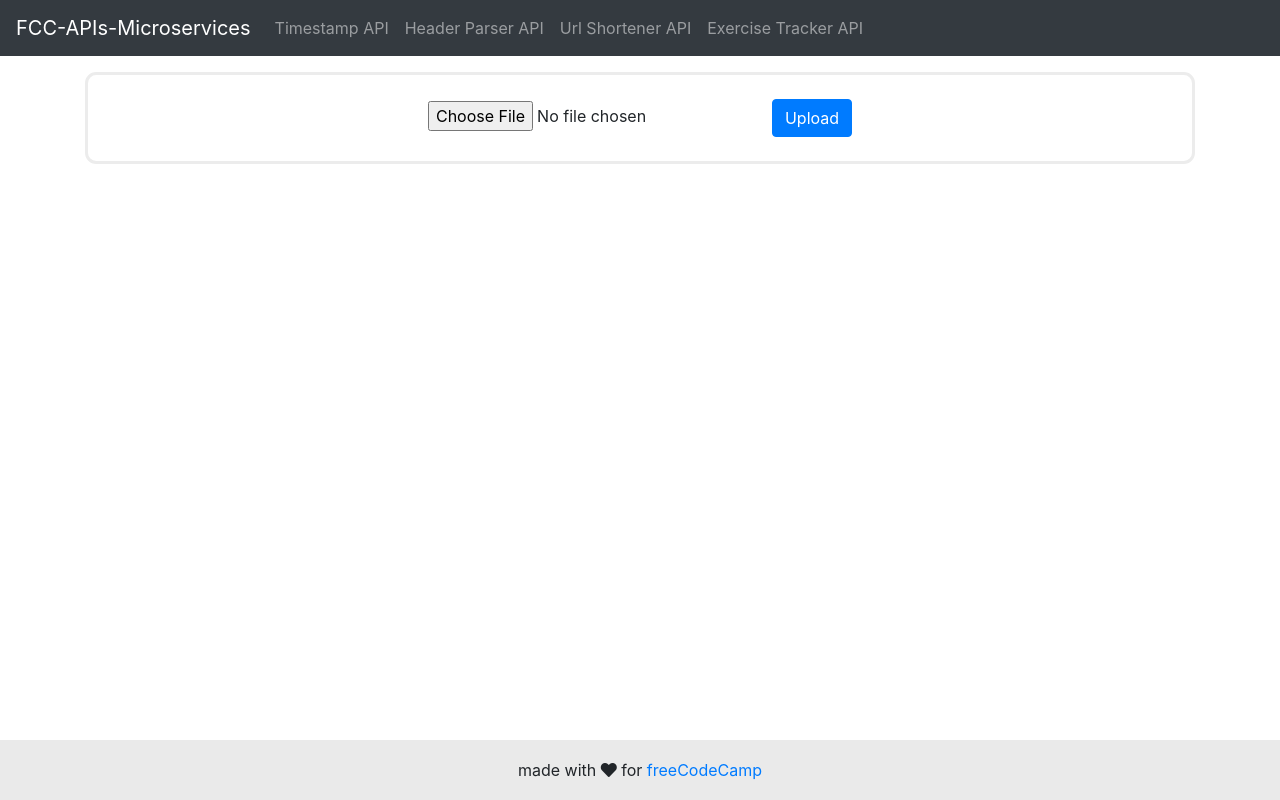
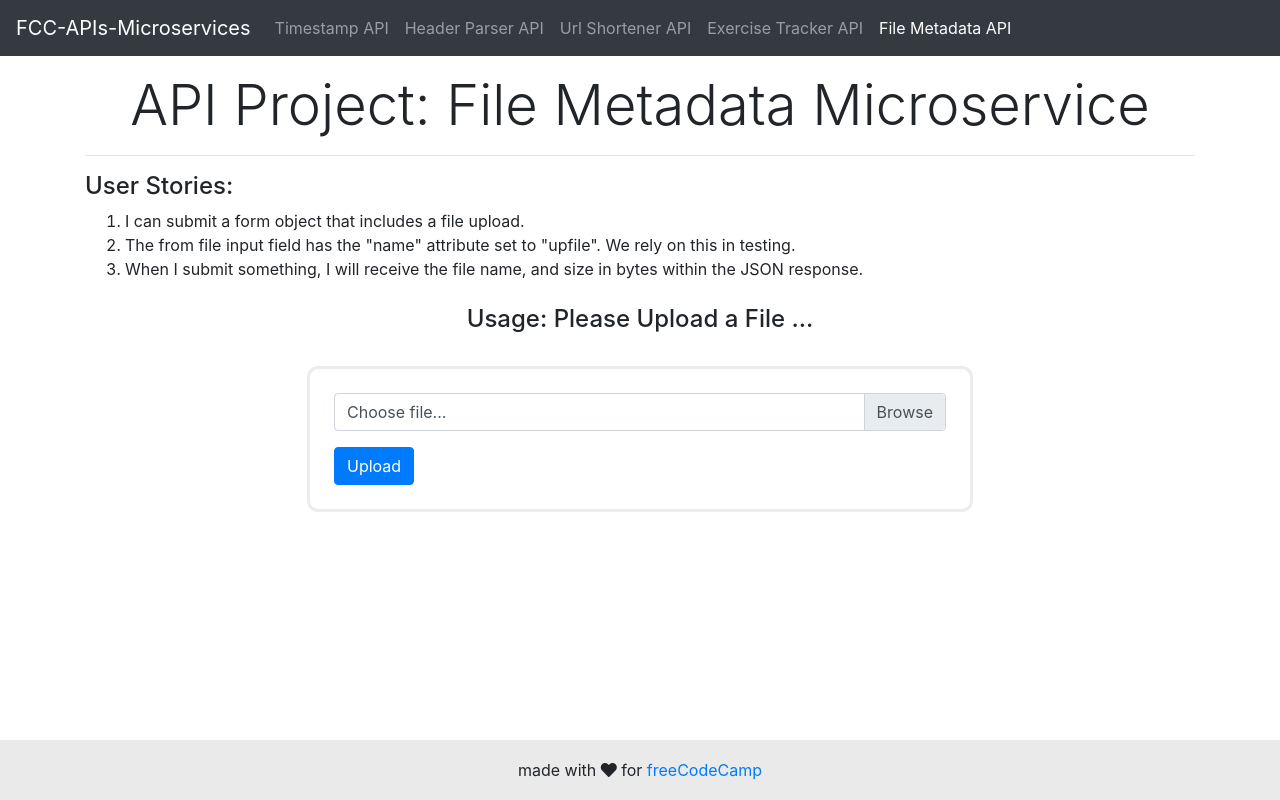
Before and after one commit to uptonm/fcc-apis-microservices-projects, a React (Create React App) app in the folder client/: page /file in a window 1280 px wide. Built offline with nearby package versions, Linux system fonts and the light colour scheme.

Commit message:
update ui

```diff
--- a/client/src/components/FileMetadata.js
+++ b/client/src/components/FileMetadata.js
@@ -1,38 +1,61 @@
-import React, { Component } from 'react';
-import axios from 'axios';
+import React, { Component } from "react";
 
 class FileMetadata extends Component {
   state = {
-    file: null
+    label: "Choose file..."
   };
-  handleSubmit = async event => {
+  handleChange = event => {
     event.preventDefault();
-    if (this.state.file) {
-      const res = await axios.post('/api/file/upload', this.state.file);
-      console.log(res);
-    }
-  };
-  handleChange = async event => {
-    event.preventDefault();
-    await this.setState({ file: event.target.value });
+    this.setState({ label: event.target.value });
   };
   render() {
     return (
-      <div className="container text-center">
+      <div className="container">
+        <h1 className="display-4 text-center">
+          API Project: File Metadata Microservice{" "}
+        </h1>
+        <hr />
+        <h4>User Stories: </h4>
+        <ol style={{ margin: "0 auto" }}>
+          <li>I can submit a form object that includes a file upload. </li>
+          <li>
+            The from file input field has the "name" attribute set to "upfile".
+            We rely on this in testing.{" "}
+          </li>
+          <li>
+            When I submit something, I will receive the file name, and size in
+            bytes within the JSON response.
+          </li>
+        </ol>
+        <br />
+        <h4 className="text-center">Usage: Please Upload a File ...</h4>
+        <br />
         <form
-          action="/profile"
-          method="post"
-          enctype="multipart/form-data"
+          action="/api/file/upload"
+          method="POST"
+          encType="multipart/form-data"
           className="bd-example"
-          onSubmit={this.handleSubmit.bind(this)}
+          style={{ margin: "0 auto", width: "60%" }}
         >
-          <input
-            type="file"
-            name="avatar"
-            value={this.state.file}
-            onChange={this.handleChange.bind(this)}
-          />
-          <button className="btn btn-primary" type="submit">
+          <div className="custom-file">
+            <input
+              id="file"
+              type="file"
+              name="file"
+              className="custom-file-input"
+              onChange={this.handleChange.bind(this)}
+            />
+            <label className="custom-file-label" htmlFor="file">
+              {this.state.label}
+            </label>
+          </div>
+
+          <button
+            className="btn btn-primary"
+            id="button"
+            type="submit"
+            style={{ marginTop: "1em" }}
+          >
             Upload
           </button>
         </form>
--- a/client/src/components/Navbar.js
+++ b/client/src/components/Navbar.js
@@ -49,6 +49,15 @@ export default () => {
               Exercise Tracker API
             </NavLink>
           </li>
+          <li className="nav-item">
+            <NavLink
+              className="nav-link"
+              activeClassName="nav-link active"
+              to="/file"
+            >
+              File Metadata API
+            </NavLink>
+          </li>
         </ul>
       </div>
     </nav>
--- a/client/src/components/index.css
+++ b/client/src/components/index.css
@@ -16,6 +16,10 @@
   border-width: 0.2rem;
   border-radius: 0.7em;
 }
+.center-list {
+  display: flex;
+  justify-content: center;
+}
 .float-top-right {
   position: absolute;
   top: 0.6em;
```
Also changed, not shown: 23 other files (tests, documents, lock files or other folders).
